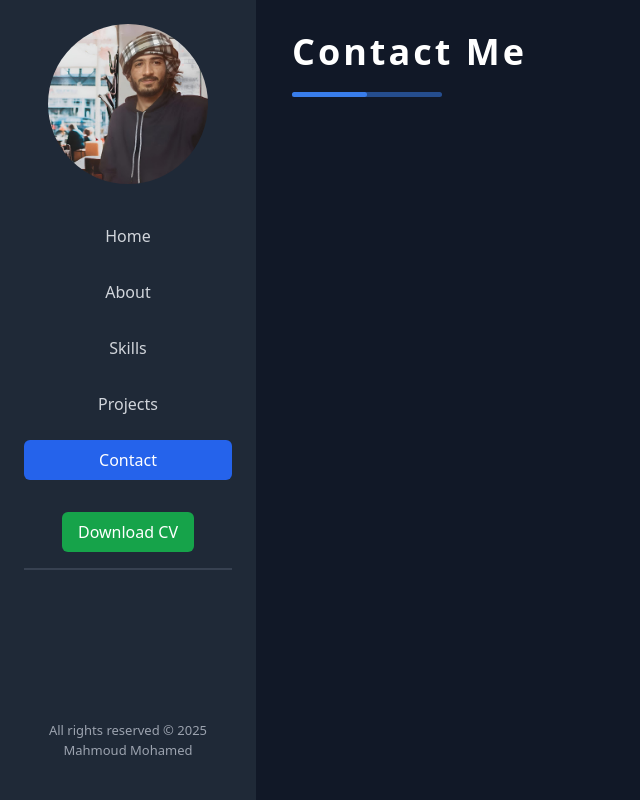
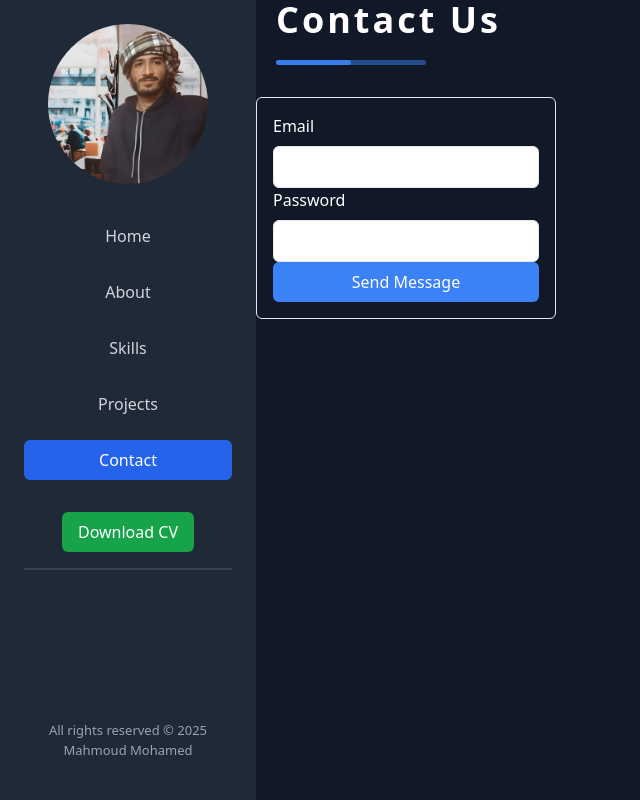
Before and after one commit to Eng1Mahmoud/portfolio_frontend, a Next.js app: page /contac-us in a window 1280 px wide. Shown: the whole page, without its empty margins (0-640 px from the left). Built offline with nearby package versions, Linux system fonts and the light colour scheme.

Commit message:
form setup

```diff
--- /dev/null
+++ b/actions/contactUs.ts
@@ -0,0 +1,9 @@
+'use server'
+import { IContactUs } from './../zod/contactUsSchema';
+interface Istate {
+  message: string
+}
+export async function contactUs(prevState: Istate, data: IContactUs) {
+    console.log(data)
+    return { message: 'Success!' }
+}
--- a/app/(main)/contac-us/page.tsx
+++ b/app/(main)/contac-us/page.tsx
@@ -1,20 +1,13 @@
-import { Title } from '@/components/general/Title'
-import React from 'react'
+import ContactUsForm from "@/components/contact-us/ContactUsForm";
+import { Title } from "@/components/general/Title";
 
-const ContactUsPage = () => {
+const page = () => {
   return (
-    <div className="container mx-auto px-4 py-8">
-      <Title title="Contact Me" />
+    <>
+      <Title title="Contact Us" />
+      <ContactUsForm />
+    </>
+  );
+};
 
-      <div className="
-        grid grid-cols-3 md:grid-cols-5 lg:grid-cols-7
-        gap-4 md:gap-6
-        justify-center items-center
-      ">
-
-      </div>
-    </div>
-  )
-}
-
-export default ContactUsPage
+export default page;
--- a/app/(main)/layout.tsx
+++ b/app/(main)/layout.tsx
@@ -1,6 +1,7 @@
 import { Aside } from "@/components/general/Aside";
 import { MobileAsideToggle } from "@/components/general/MobileAside";
 import "../globals.css";
+import { ToastContainer } from "react-toastify";
 
 export default function RootLayout({
   children,
@@ -9,10 +10,20 @@ export default function RootLayout({
 }) {
   return (
     <html lang="en">
-      <body
-        suppressHydrationWarning={true}
-        className="bg-gray-900 text-white"
-      >
+      <body suppressHydrationWarning={true} className="bg-gray-900 text-white">
+        <ToastContainer
+          position="top-right"
+          autoClose={5000}
+          hideProgressBar={false}
+          newestOnTop={false}
+          closeOnClick={false}
+          rtl={false}
+          pauseOnFocusLoss
+          draggable
+          pauseOnHover
+          theme="light"
+        />
+
         <div className="relative h-screen overflow-hidden">
           {/* Mobile Aside Toggle */}
           <MobileAsideToggle />
@@ -20,21 +31,19 @@ export default function RootLayout({
           {/* Desktop Layout */}
           <div className="hidden md:grid md:grid-cols-[20%_80%] h-full overflow-hidden">
             <Aside />
-            <main className="overflow-y-auto relative">
-              {children}
-            </main>
+            <main className="overflow-y-auto relative">{children}</main>
           </div>
 
           {/* Mobile Main Content */}
-          <div className="
+          <div
+            className="
             md:hidden
             absolute inset-0
             pt-5 overflow-y-auto
             bg-gray-900
-          ">
-            <div className="relative h-full">
-              {children}
-            </div>
+          "
+          >
+            <div className="relative h-full">{children}</div>
           </div>
         </div>
       </body>
--- /dev/null
+++ b/components/contact-us/ContactUsForm.tsx
@@ -0,0 +1,44 @@
+"use client";
+import Form from "@/components/forms/Form";
+import { contactUsSchema } from "@/zod/contactUsSchema";
+import InputField from "@/components/forms/InputField";
+import { contactUs } from "@/actions/contactUs";
+import { useActionState, useEffect, useTransition } from "react";
+import SubmitButton from "../forms/SubmitButton";
+import { toast } from "react-toastify";
+// initial state for the form
+const initialState = {
+  message: "",
+};
+
+const ContactUsForm = () => {
+  const [state, formAction] = useActionState(contactUs, initialState);
+  const [, startTransition] = useTransition();
+  const initialValues = { email: "", password: "" };
+
+  const onSubmit = (data: { email: string; password: string }) => {
+    startTransition(() => {
+      formAction(data);
+    });
+  };
+  useEffect(() => {
+    if (state.message) {
+      toast.success(state.message);
+    }
+  }, [state.message]);
+
+  return (
+    <Form
+      className="p-4 border rounded-md w-[300px]"
+      defaultValues={initialValues}
+      schema={contactUsSchema}
+      onSubmit={onSubmit}
+    >
+      <InputField name="email" label="Email" type="email" />
+      <InputField name="password" label="Password" type="password" />
+      <SubmitButton name="Send Message" />
+    </Form>
+  );
+};
+
+export default ContactUsForm;
--- /dev/null
+++ b/components/forms/Form.tsx
@@ -0,0 +1,45 @@
+import { ReactNode } from "react";
+import {
+  useForm,
+  FormProvider,
+  SubmitHandler,
+  FieldValues,
+  DefaultValues,
+} from "react-hook-form";
+import { zodResolver } from "@hookform/resolvers/zod";
+import { ZodSchema } from "zod";
+
+interface FormProps<T extends FieldValues> {
+  defaultValues?: DefaultValues<T>;
+  schema: ZodSchema<T>;
+  onSubmit: SubmitHandler<T>;
+  children: ReactNode;
+  className?: string; // Allow custom styles
+}
+
+const Form = <T extends FieldValues>({
+  defaultValues,
+  schema,
+  onSubmit,
+  children,
+  className,
+}: FormProps<T>) => {
+  const methods = useForm<T>({
+    defaultValues,
+    resolver: zodResolver(schema),
+  });
+
+  return (
+    <FormProvider {...methods}>
+      <form
+        onSubmit={methods.handleSubmit(onSubmit)}
+        noValidate // Disable default browser validation
+        className={className} // Allow custom styling
+      >
+        {children}
+      </form>
+    </FormProvider>
+  );
+};
+
+export default Form;
--- /dev/null
+++ b/components/forms/InputField.tsx
@@ -0,0 +1,20 @@
+"use client";
+import { useFormContext } from "react-hook-form";
+interface InputFieldProps {
+  name: string;
+  label: string;
+  type?: string;
+}
+const InputField = ({ name, label, type = "text" }: InputFieldProps) => {
+  const { register, formState: { errors } } = useFormContext();
+
+  return (
+    <div className="flex flex-col gap-2">
+      <label htmlFor={name}>{label}</label>
+      <input {...register(name)} type={type} id={name} className="border p-2 rounded-md" />
+      {errors[name] && <p className="text-red-500 text-sm">{errors[name]?.message as string}</p>}
+    </div>
+  );
+};
+
+export default InputField;
--- /dev/null
+++ b/components/forms/SubmitButton.tsx
@@ -0,0 +1,19 @@
+"use client";
+import { useFormContext } from "react-hook-form";
+interface SubmitButtonProps {
+  name: string;
+}
+const SubmitButton = ({ name }: SubmitButtonProps) => {
+  const { formState: { isSubmitting } } = useFormContext();
+  return (
+    <button
+      disabled={isSubmitting}
+      type="submit"
+      className="w-full bg-blue-500 text-white p-2 rounded-md hover:bg-blue-600 transition-colors duration-300"
+    >
+      {isSubmitting ? "Loading..." : name}
+    </button>
+  );
+};
+
+export default SubmitButton;
--- /dev/null
+++ b/zod/contactUsSchema.ts
@@ -0,0 +1,8 @@
+import { z } from "zod";
+
+export const contactUsSchema = z.object({
+  email: z.string().email("Invalid email"),
+  password: z.string().min(6, "Password must be at least 6 characters"),
+});
+
+export type IContactUs = z.infer<typeof contactUsSchema>;
```
Also changed, not shown: package.json (+8 -1 lines), 1 other file (tests, documents, lock files or other folders).
